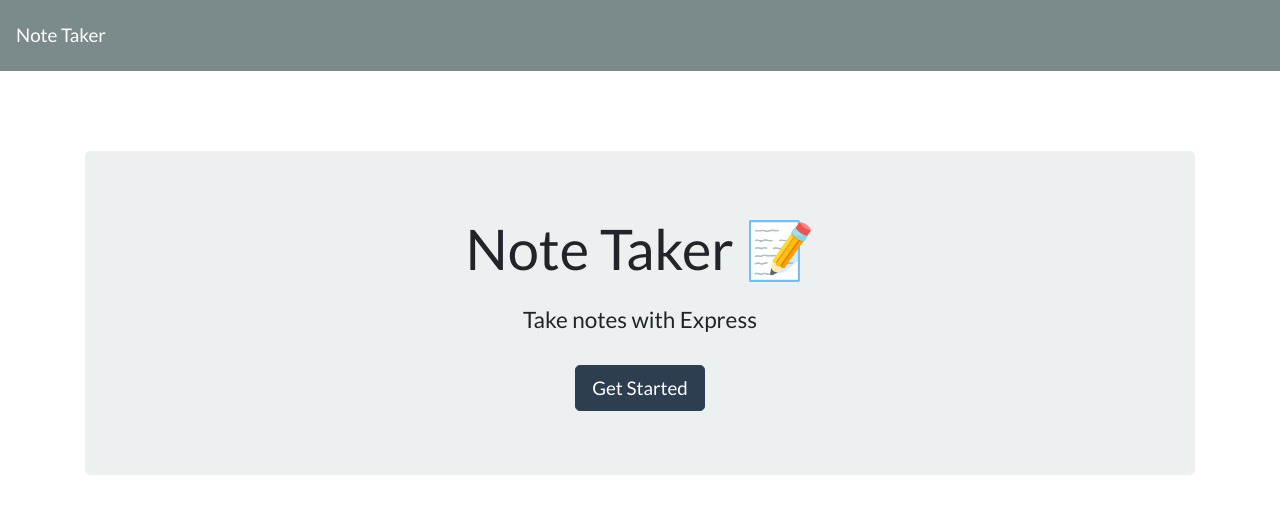
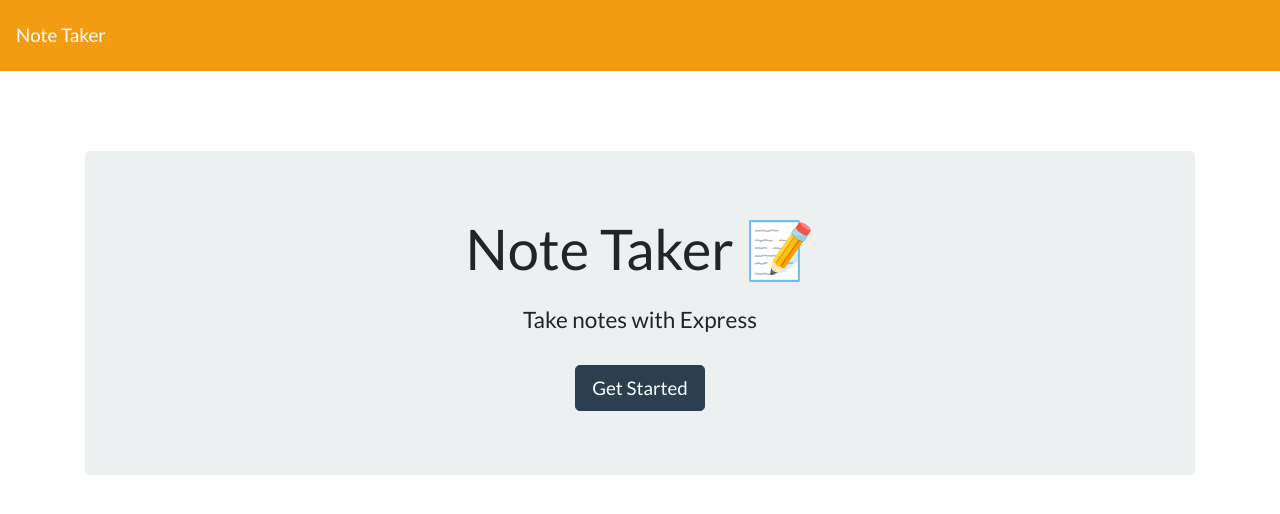
Before and after one commit to hackerlyss/NoteTaker, a website: page public/index.html in a window 1280 px wide. Drawn offline with nearby package versions, Linux system fonts and the light colour scheme.

Commit message:
added link to readme and adjusted some visual aspects in the html

```diff
--- a/public/index.html
+++ b/public/index.html
@@ -10,7 +10,7 @@
 </head>
 
 <body>
-  <nav class="navbar navbar-dark bg-dark">
+  <nav class="navbar navbar-dark bg-warning">
     <a class="navbar-brand" href="/">Note Taker
     </a>
   </nav>
```
Also changed, not shown: README.md.
